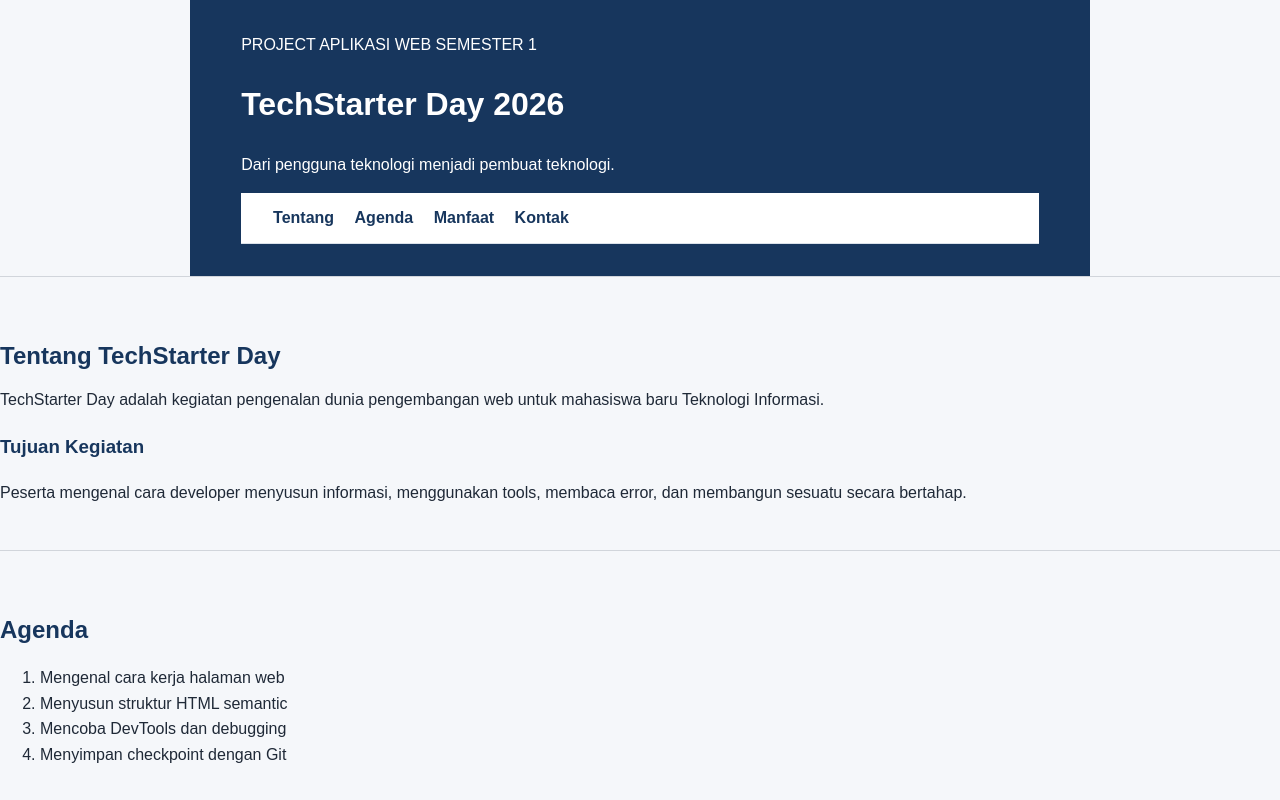
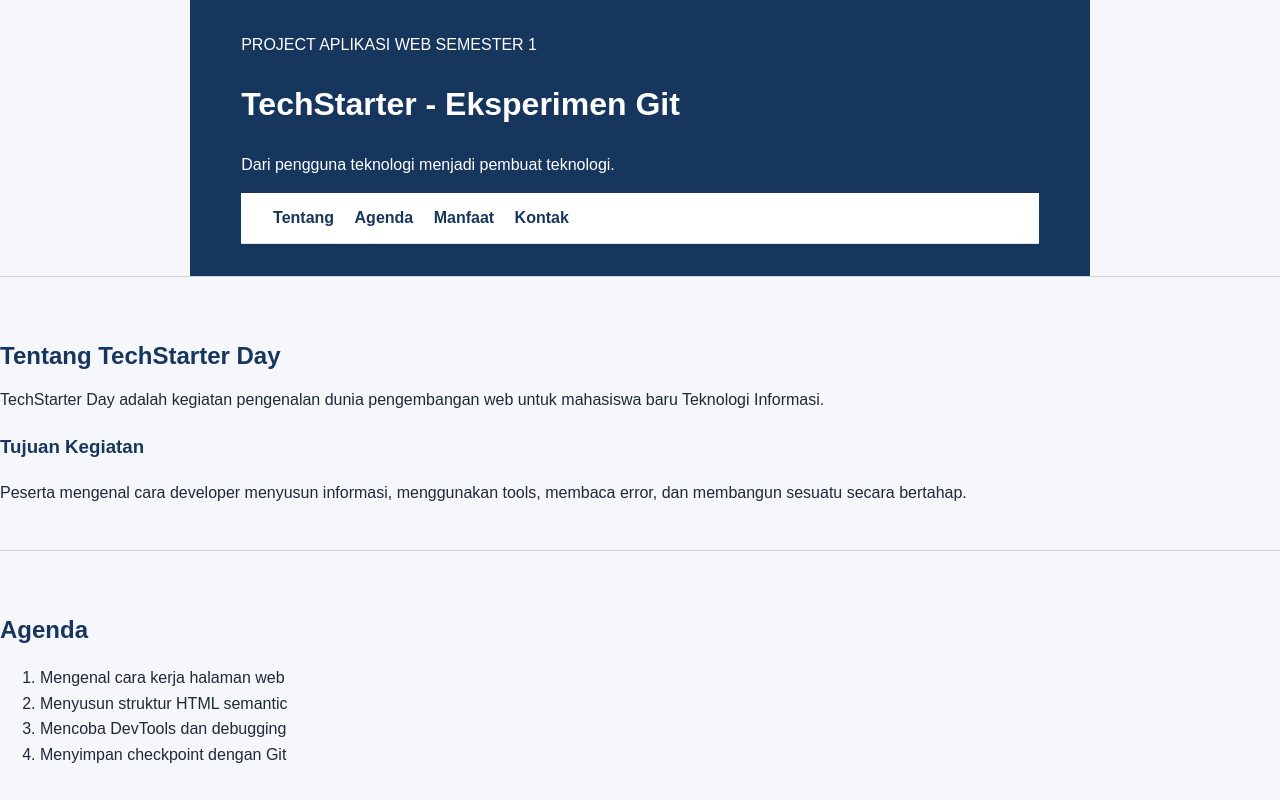
Before and after one commit to novalrivaldo/Project-Web-2604021, a plain HTML site: page index.html in a window 1280 px wide. Shown: the top 800 px of the page. Drawn offline with Linux system fonts and the light colour scheme; files whose address does not match are found by name.

Commit message:
feat: perbarui konten halaman TechStarter

```diff
--- a/index.html
+++ b/index.html
@@ -9,7 +9,7 @@
 <body>
     <header>
         <p>PROJECT APLIKASI WEB SEMESTER 1</p>
-        <h1>TechStarter Day 2026</h1>
+        <h1>TechStarter - Eksperimen Git</h1>
         <p>Dari pengguna teknologi menjadi pembuat teknologi.</p>
 
         <nav aria-label="Navigasi utama">
```
